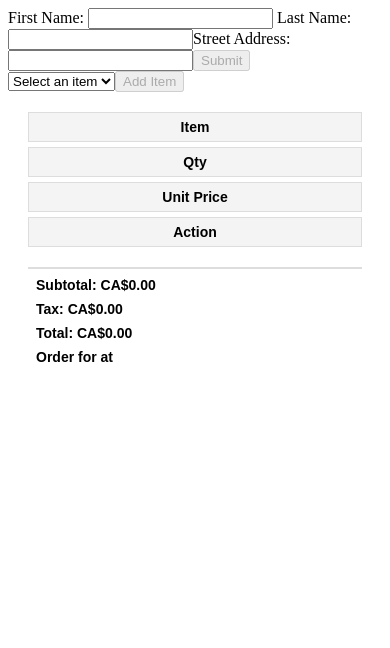
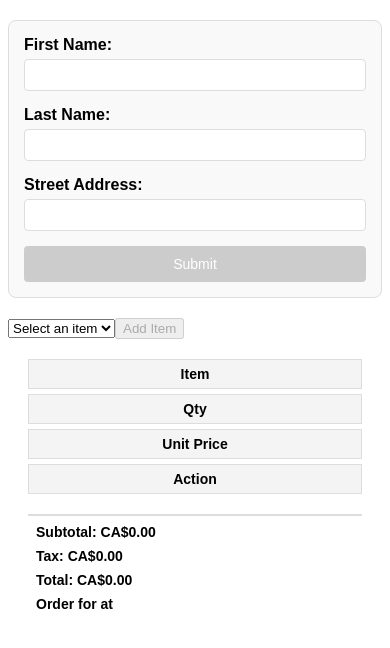
Before and after one commit to amir-roshan/shopping-form, an Angular app: page / in a window 390 px wide. Shown: the top 648 px of the page. Built offline with nearby package versions, Linux system fonts and the light colour scheme.

Commit message:
Enhance name and address form with improved styling, validation messages, and responsive design

```diff
--- a/src/app/name-address-form/name-address-form.component.css
+++ b/src/app/name-address-form/name-address-form.component.css
@@ -0,0 +1,68 @@
+.form-container {
+    max-width: 900px;
+    margin: 20px auto;
+    padding: 20px;
+    border: 1px solid #ddd;
+    border-radius: 8px;
+    background-color: #f9f9f9;
+    font-family: Arial, sans-serif;
+}
+
+.form-group {
+    margin-bottom: 15px;
+}
+
+label {
+    display: block;
+    font-weight: bold;
+    margin-bottom: 5px;
+}
+
+input[type='text'] {
+    width: 100%;
+    padding: 8px;
+    border: 1px solid #ddd;
+    border-radius: 4px;
+    box-sizing: border-box;
+    font-size: 14px;
+}
+
+.error {
+    color: #d9534f;
+    font-size: 12px;
+    margin-top: 5px;
+}
+
+.form-actions {
+    text-align: right;
+}
+
+.btn-submit {
+    background-color: #007bff;
+    color: #fff;
+    padding: 10px 15px;
+    border: none;
+    border-radius: 4px;
+    cursor: pointer;
+    font-size: 14px;
+}
+
+.btn-submit:disabled {
+    background-color: #cccccc;
+    cursor: not-allowed;
+}
+
+@media (max-width: 768px) {
+    .form-container {
+        padding: 15px;
+    }
+
+    input[type='text'] {
+        font-size: 12px;
+    }
+
+    .btn-submit {
+        width: 100%;
+        padding: 10px;
+    }
+}
--- a/src/app/name-address-form/name-address-form.component.html
+++ b/src/app/name-address-form/name-address-form.component.html
@@ -1,7 +1,10 @@
-<form #nameAddressForm="ngForm">
-  <label>
-    First Name:
+<div class="form-container">
+  <form #nameAddressForm="ngForm" novalidate>
+    <!-- First Name -->
+    <div class="form-group">
+      <label for="firstName">First Name:</label>
       <input
+        id="firstName"
         type="text"
         pattern="^[A-Za-z'-]+$"
         required
@@ -9,16 +12,25 @@
         name="firstName"
         #firstNameModel="ngModel"
       />
-    <div *ngIf="firstNameModel.errors?.['required'] && firstNameModel.touched">
+      <div
+        *ngIf="firstNameModel.errors?.['required'] && firstNameModel.touched"
+        class="error"
+      >
         First name is required.
       </div>
-    <div *ngIf="firstNameModel.errors?.['pattern'] && firstNameModel.touched">
-      Firts name must contain only letters, apostrophes ('), and hyphens (-).
+      <div
+        *ngIf="firstNameModel.errors?.['pattern'] && firstNameModel.touched"
+        class="error"
+      >
+        First name must contain only letters, apostrophes ('), and hyphens (-).
       </div>
-  </label>
-  <label>
-    Last Name:
+    </div>
+
+    <!-- Last Name -->
+    <div class="form-group">
+      <label for="lastName">Last Name:</label>
       <input
+        id="lastName"
         type="text"
         pattern="^[A-Za-z'-]+$"
         required
@@ -26,36 +38,49 @@
         name="lastName"
         #lastNameModel="ngModel"
       />
-    <div *ngIf="lastNameModel.touched && lastNameModel.errors?.['required']">
+      <div
+        *ngIf="lastNameModel.errors?.['required'] && lastNameModel.touched"
+        class="error"
+      >
         Last name is required.
       </div>
-    <div *ngIf="lastNameModel.touched && lastNameModel.errors?.['pattern']">
+      <div
+        *ngIf="lastNameModel.errors?.['pattern'] && lastNameModel.touched"
+        class="error"
+      >
         Last name must contain only letters, apostrophes ('), and hyphens (-).
       </div>
-  </label>
+    </div>
 
-  <label
-    >Street Address:
+    <!-- Street Address -->
+    <div class="form-group">
+      <label for="streetAddress">Street Address:</label>
       <input
+        id="streetAddress"
         type="text"
+        required
         [(ngModel)]="streetAddress"
         name="streetAddress"
         #streetAddressModel="ngModel"
-      required
       />
-  </label>
       <div
-    *ngIf="lastNameModel.touched && streetAddressModel?.errors?.['required']"
+        *ngIf="streetAddressModel.errors?.['required'] && streetAddressModel.touched"
+        class="error"
       >
         Street address is required.
       </div>
+    </div>
 
+    <!-- Submit Button -->
+    <div class="form-actions">
       <button
         type="submit"
-    class="btn btn-default"
+        class="btn btn-submit"
         [disabled]="!nameAddressForm.form.valid"
         (click)="onSubmit()"
       >
         Submit
       </button>
+    </div>
   </form>
+</div>
```
Lines whose indentation alone changed are shown as unchanged.
